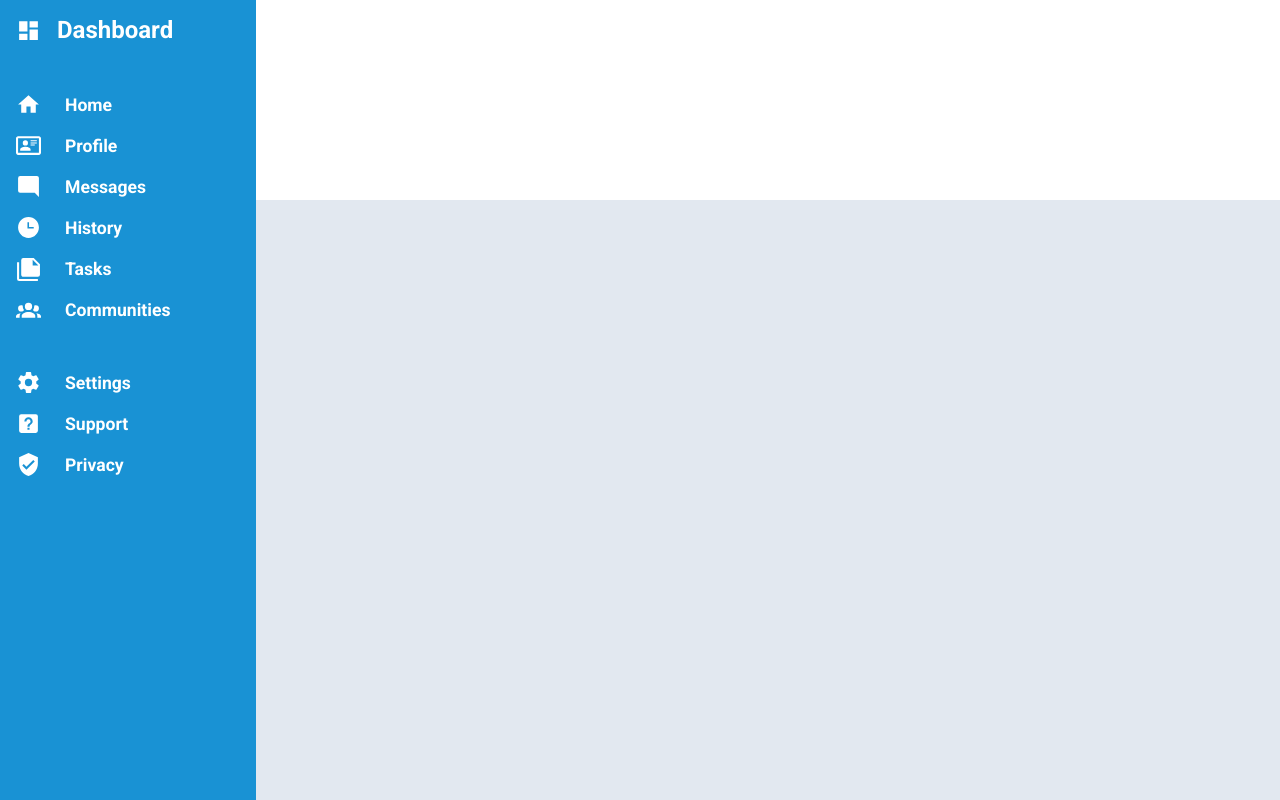
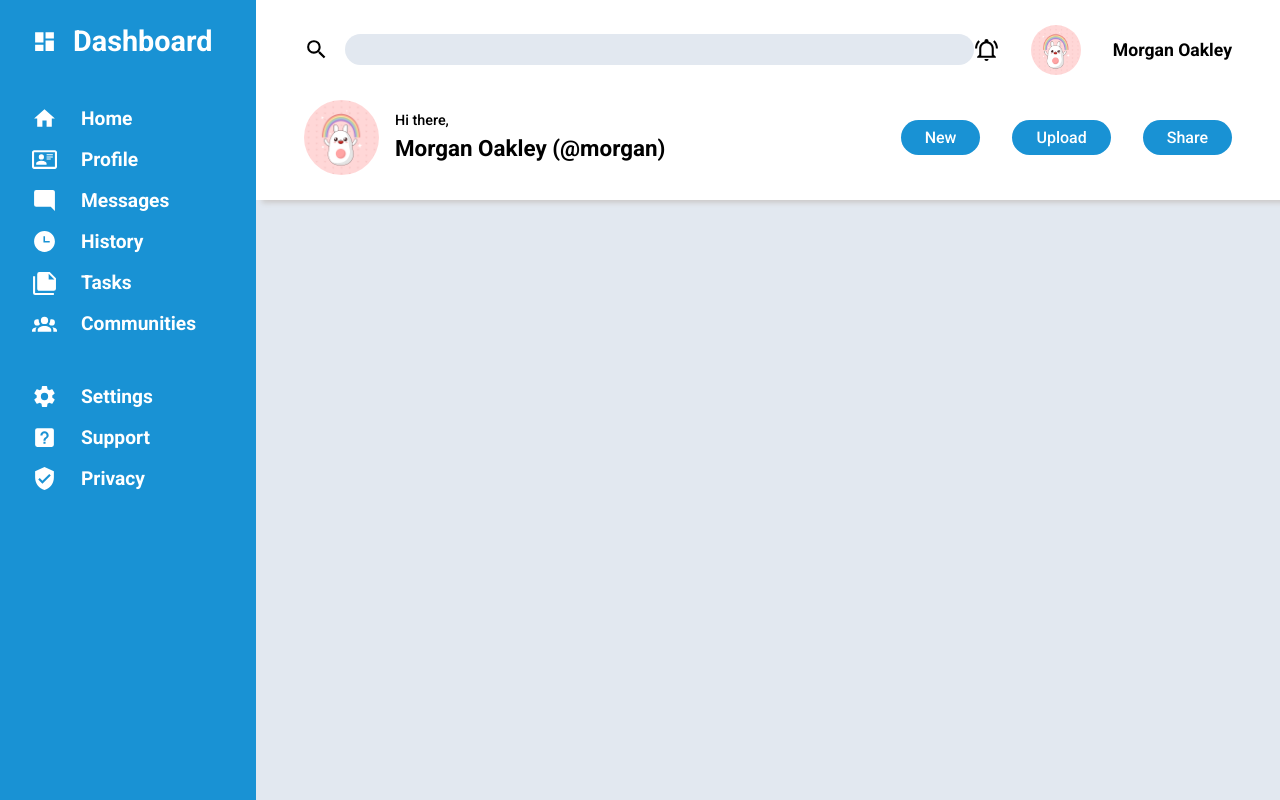
Before and after one commit to danielz0102/admin-dashboard, a plain HTML site: page index.html in a window 1280 px wide. Drawn offline with Linux system fonts and the light colour scheme.

Commit message:
Add header

```diff
--- a/index.html
+++ b/index.html
@@ -16,26 +16,48 @@
 
 <body>
   <header>
+    <div class="row">
+      <div class="search-bar">
+        <img class="icon" src="assets/icons/search.svg" alt="Search Icon">
+        <input class="search-input" type="search">
+      </div>
+      <div class="right-side">
+        <img class="icon" src="assets/icons/notification.svg" alt="Notification Icon">
+        <img class="profile-pic" src="assets/images/rabbit.png" alt="Profile Picture">
+        <p class="username">Morgan Oakley</p>
+      </div>
+    </div>
+    <div class="row">
+      <div class="greeting">
+        <img class="profile-pic profile-pic--big" src="assets/images/rabbit.png" alt="Profile Picture">
+        <p class="greeting-text">Hi there,<br><span class="username username--big">Morgan Oakley (@morgan)</span></p>
+      </div>
+      <ul class="buttons">
+        <li class="btn">New</li>
+        <li class="btn">Upload</li>
+        <li class="btn">Share</li>
+      </ul>
+    </div>
   </header>
 
   <aside>
-    <div class="header">
-      <img class="navbar-icon" src="assets/icons/dashboard.svg" alt="">
+    <div class="heading">
+      <img class="icon" src="assets/icons/dashboard.svg" alt="">
       <h1>Dashboard</h1>
     </div>
 
     <ul class="navbar">
-      <li><img class="navbar-icon" src="assets/icons/home.svg" alt="Home Icon">Home</li>
-      <li><img class="navbar-icon" src="assets/icons/profile.svg" alt="Profile Icon">Profile</li>
-      <li><img class="navbar-icon" src="assets/icons/message.svg" alt="Message Icon">Messages</li>
-      <li><img class="navbar-icon" src="assets/icons/history.svg" alt="History Icon">History</li>
-      <li><img class="navbar-icon" src="assets/icons/tasks.svg" alt="">Tasks</li>
-      <li><img class="navbar-icon" src="assets/icons/people.svg" alt="">Communities</li>
+      <li><img class="icon" src="assets/icons/home.svg" alt="Home Icon">Home</li>
+      <li><img class="icon" src="assets/icons/profile.svg" alt="Profile Icon">Profile</li>
+      <li><img class="icon" src="assets/icons/message.svg" alt="Message Icon">Messages</li>
+      <li><img class="icon" src="assets/icons/history.svg" alt="History Icon">History</li>
+      <li><img class="icon" src="assets/icons/tasks.svg" alt="Tasks Icon">Tasks</li>
+      <li><img class="icon" src="assets/icons/people.svg" alt="Communities Icon">Communities</li>
     </ul>
     <ul class="navbar">
-      <li><img class="navbar-icon" src="assets/icons/settings.svg" alt="">Settings</li>
-      <li><img class="navbar-icon" src="assets/icons/support.svg" alt="">Support</li>
-      <li><img class="navbar-icon" src="assets/icons/shield.svg" alt="">Privacy</li>
+      <li><img class="icon" src="assets/icons/settings.svg" alt="Settings Icon">Settings</li>
+      <li><img class="icon" src="assets/icons/support.svg" alt="Support Icon">Support</li>
+      <li><img class="icon" src="assets/icons/shield.svg" alt="Privacy Icon">Privacy</li>
     </ul>
   </aside>
 
--- a/style.css
+++ b/style.css
@@ -3,16 +3,6 @@
 *::after {
   box-sizing: border-box;
   margin: 0;
-}
-
-body {
-  height: 100vh;
-  font-family: 'Roboto', system-ui;
-  color: #fff;
-
-  display: grid;
-  grid-template-columns: minmax(200px, 1fr) minmax(400px, 4fr);
-  grid-template-rows: 200px 1fr;
 }
 
 li {
@@ -23,11 +13,21 @@ ul, ol {
   padding: 0;
 }
 
+body {
+  height: 100vh;
+  font-family: 'Roboto', system-ui;
+  color: #fff;
+
+  display: grid;
+  grid-template-columns: minmax(250px, 1fr) minmax(600px, 4fr);
+  grid-template-rows: 200px 1fr;
+}
+
 /* ASIDE */
 
 aside {
   background-color: #1992d4;
-  padding: 16px;
+  padding: 24px 32px;
 
   grid-column: 1 / 2;
   grid-row: 1 / 3;
@@ -37,12 +37,13 @@ aside {
   gap: 48px;
 }
 
-.header, .navbar li {
+.heading, .navbar li {
+  font-size: 1.2rem;
   display: flex;
   align-items: center;
 }
 
-.header {
+.heading {
   gap: 16px;
 }
 
@@ -54,20 +55,101 @@ aside {
 
 .navbar li {
   font-weight: 600;
-  font-size: 1.1rem;
   gap: 24px;
 }
 
-.navbar-icon {
+.icon {
   width: 25px;
 }
 
 /* HEADER */
 header {
   background-color: #fff;
+  color: #000;
+  padding: 12px 48px;
+  box-shadow: 7px 2px 5px 1px #cdcbcb;
+  z-index: 1;
 
   grid-column: 2 / 3;
   grid-row: 1 / 2;
+
+  display: flex;
+  flex-direction: column;
+}
+
+.row {
+  display: flex;
+  align-items: center;
+  justify-content: space-between;
+  flex-grow: 1;
+}
+
+.right-side {
+  display: flex;
+  align-items: center;
+  justify-content: center;
+  gap: 32px;
+}
+
+.profile-pic {
+  width: 50px;
+  border-radius: 50%;
+}
+
+.profile-pic--big {
+  width: 75px;
+}
+
+.search-bar {
+  display: flex;
+  align-items: center;
+  gap: 16px;
+  flex: 1;
+  max-width: 750px;
+  min-width: 250px;
+}
+
+.search-input {
+  background-color: #e2e8f0;
+  border: none;
+  border-radius: 25px;
+  padding: 8px;
+  width: 100%;
+}
+
+.username {
+  font-weight: bold;
+  font-size: 1.1rem;
+}
+
+.greeting {
+  display: flex;
+  align-items: center;
+  gap: 16px;
+}
+
+.greeting-text {
+  font-size: 0.9rem;
+  font-weight: 500;
+  line-height: 1.5;
+}
+
+.username--big {
+  font-size: 1.4rem;
+}
+
+.buttons {
+  display: flex;
+  align-items: center;
+  gap: 32px;
+}
+
+.btn {
+  background-color: #1992d4;
+  color: #fff;
+  font-weight: 500;
+  padding: 8px 24px;
+  border-radius: 32px;
 }
 
 /* MAIN */
```
